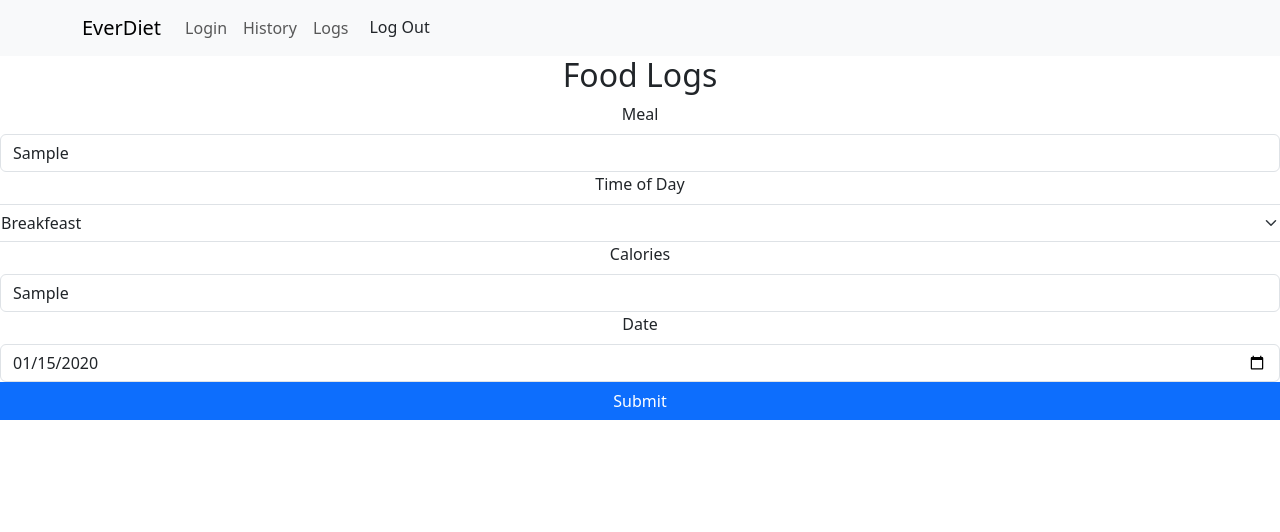
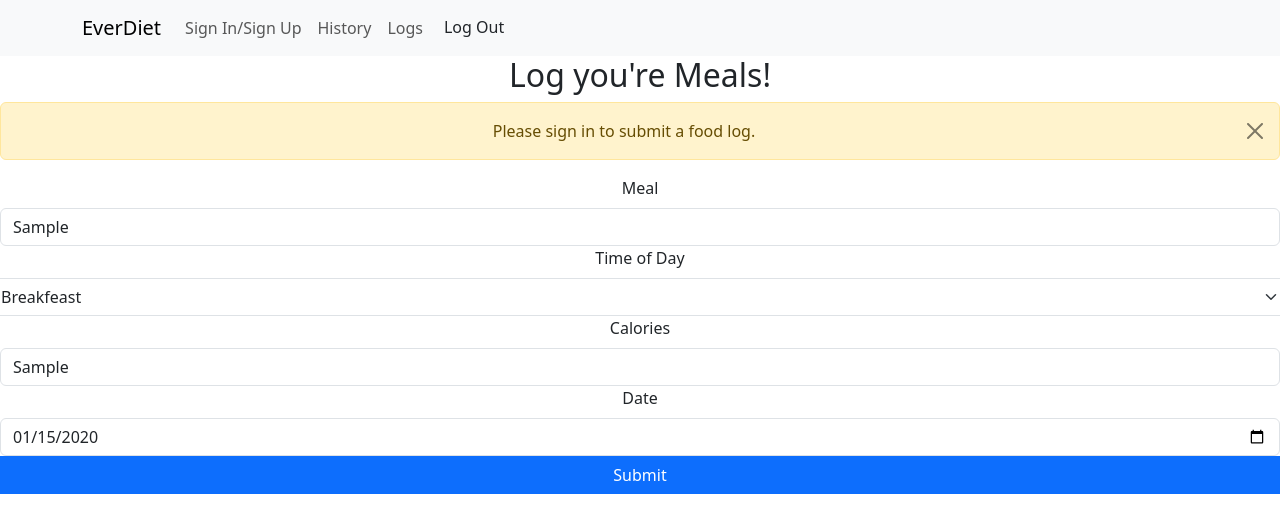
Before and after one commit to ashley773877/food-logger-frontend, a React (Create React App) app: page /Logs in a window 1280 px wide. Both pictures are taken after typing "Sample", "Sample", "2020-01-15" into the empty fields and a click on the button "Submit". Shown: the top 532 px of the page. Built offline with nearby package versions, Linux system fonts and the light colour scheme.

Commit message:
created Authentication context to make user sign in before using site

```diff
--- a/src/App.js
+++ b/src/App.js
@@ -1,6 +1,7 @@
 import { useState} from 'react'
 import './App.css';
 import { Routes, Route } from 'react-router-dom'
+import { AuthProvider } from './context/AuthContext';
 
 import HomePage from './pages/HomePage'
 import LoginPage from './pages/LoginPage'
@@ -14,7 +15,7 @@ function App() {
   return (
 
      <div className="App">
-
+      <AuthProvider>
 
       <Navigation />
       <Routes>
@@ -25,7 +26,7 @@ function App() {
         <Route path="logout" element={<HomePage />} />
 
       </Routes>
-
+      </AuthProvider>
     </div>
 
   );
--- a/src/components/NavBar.js
+++ b/src/components/NavBar.js
@@ -14,7 +14,7 @@ function Navigation() {
         <Navbar.Toggle aria-controls="basic-navbar-nav" />
         <Navbar.Collapse id="basic-navbar-nav">
           <Nav className="me-auto">
-            <Nav.Link as={Link} to="/login">Login</Nav.Link>
+            <Nav.Link as={Link} to="/login">Sign In/Sign Up</Nav.Link>
             <Nav.Link as={Link} to="/History">History</Nav.Link>
             <Nav.Link as={Link} to="Logs">Logs</Nav.Link>
             {/* <Nav.Link as={Link} to="/logout">Log out</Nav.Link> */}
--- /dev/null
+++ b/src/context/AuthContext.js
@@ -0,0 +1,38 @@
+import React, { createContext, useContext, useState } from 'react';
+
+const AuthContext = createContext();
+
+export const AuthProvider = ({ children }) => {
+  const [user, setUser] = useState(null);
+
+  const signIn = (userData) => {
+    // Perform authentication logic
+    // Example: Make a request to your server to verify user credentials
+    // If authentication is successful, set the user in the context
+
+    // For demonstration purposes, let's assume the user is authenticated
+    setUser(userData);
+  };
+
+  const signOut = () => {
+    // Perform logout logic
+    // Example: Clear user data from local storage or make a request to invalidate the token
+
+    // For demonstration purposes, let's just clear the user
+    setUser(null);
+  };
+
+  return (
+    <AuthContext.Provider value={{ user, signIn, signOut }}>
+      {children}
+    </AuthContext.Provider>
+  );
+};
+
+export const useAuth = () => {
+  const context = useContext(AuthContext);
+  if (!context) {
+    throw new Error('useAuth must be used within an AuthProvider');
+  }
+  return context;
+};
--- a/src/pages/LogPage.js
+++ b/src/pages/LogPage.js
@@ -1,18 +1,24 @@
-import { Form, FormGroup, Button, Row, } from 'react-bootstrap';
+import { Form, FormGroup, Button, Row, Alert } from 'react-bootstrap';
 import { useState } from 'react';
 import axios from 'axios'
-
+import { useAuth } from '../context/AuthContext';
 
 
 function LogPage({user}) {
-  const[meal, setMeal] = useState(''); // could be null
+  const { isAuthenticated } = useAuth(); // just added
+  const[meal, setMeal] = useState('');
   const [timeOfDay, setTimeOfDay] = useState('Breakfeast')
   const [calories, setCalories] = useState('')
   const [date, setDate] = useState('')
-
+  const [showAlert, setShowAlert] = useState(false); // just added
 
   const handleLogSubmission = async (e) => {
     e.preventDefault();
+
+    if(!isAuthenticated) {
+      setShowAlert(true);
+      return;
+    }
 
     try {
       const response = await axios.post("http://localhost:4000/api/foodlogs", {
@@ -33,9 +39,17 @@ function LogPage({user}) {
   };
   return (
         <>
-        <h2> Food Logs</h2>
+        <h2> Log you're Meals!</h2>
 
         <div>
+        {showAlert && (
+          <Alert variant="warning" onClose={() => setShowAlert(false)} dismissible>
+            Please sign in to submit a food log.
+          </Alert>
+        )}
+
+
+
         <Form onSubmit={handleLogSubmission}>
      <Row className="mb-3">
       <FormGroup controlId="meal">
--- a/src/pages/historyPage.js
+++ b/src/pages/historyPage.js
@@ -1,16 +1,25 @@
 import React, { useState } from 'react';
-import { Form, Button, Table } from 'react-bootstrap';
+import { Form, Button, Table, Alert } from 'react-bootstrap';
 import axios from 'axios'
+import { useAuth } from '../context/AuthContext';
+
+
 
 function HistoryPage() {
+  const { isAuthenticated } = useAuth(); // just added
+  const [showAlert, setShowAlert] = useState(false); // just added
   const [date, setDate] = useState('');
-
   const [foodLogs, setFoodLogs] = useState([]);
 
 
   const handleDateSubmit = async (e) => {
     e.preventDefault();
    console.log(date);
+
+   if (!isAuthenticated) {
+    setShowAlert(true);
+    return;
+  }
     try{
       const res = await axios.post("http://localhost:4000/api/foodlogs/by-date", {
         date: date,
@@ -22,15 +31,16 @@ function HistoryPage() {
     }
   };
 
-  // const handleDate = async (e) => {
-  //   e.preventDefault();
-  //   setDate(e.target.value)
-  // }
-
 
   return (
     <div>
       <h2>History</h2>
+      {showAlert && (
+  <Alert variant="warning" onClose={() => setShowAlert(false)} dismissible>
+    Please sign in to view history.
+  </Alert>
+)}
+
 
       <Form onSubmit={handleDateSubmit}>
         <Form.Group className="mb-3">
```
